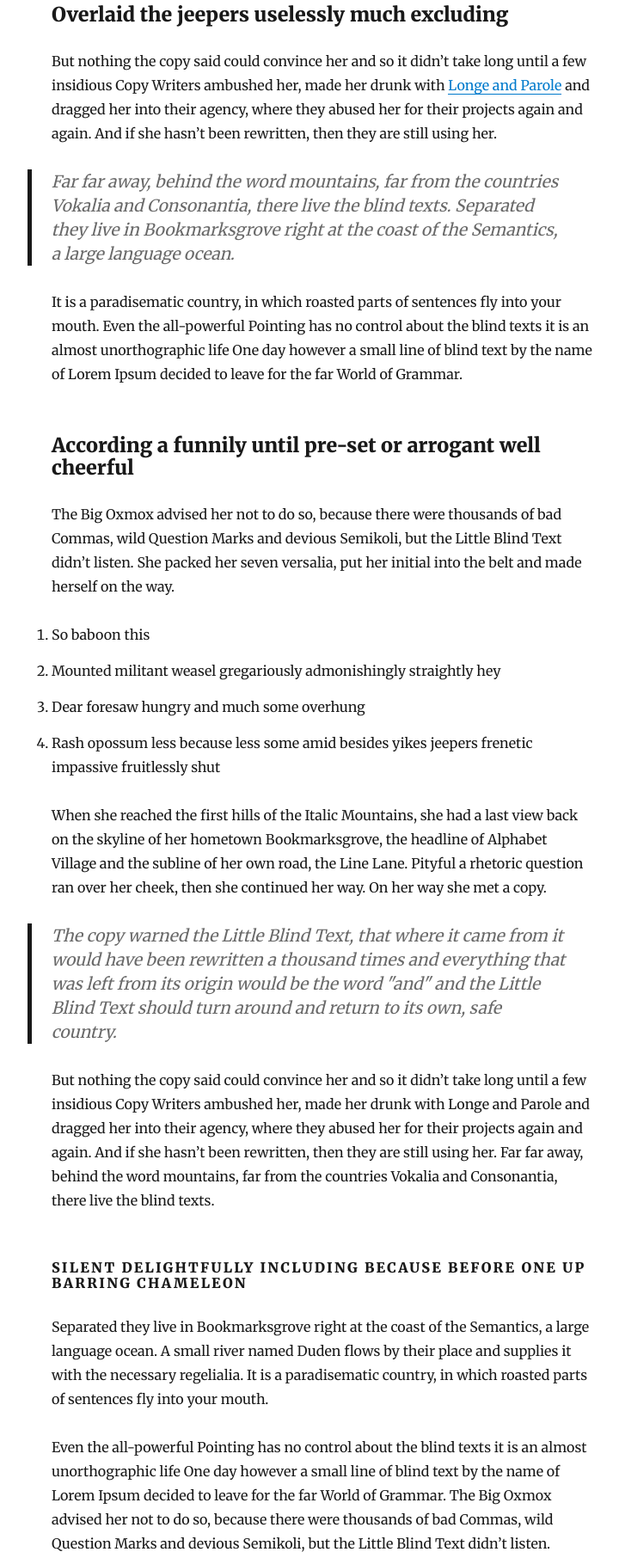
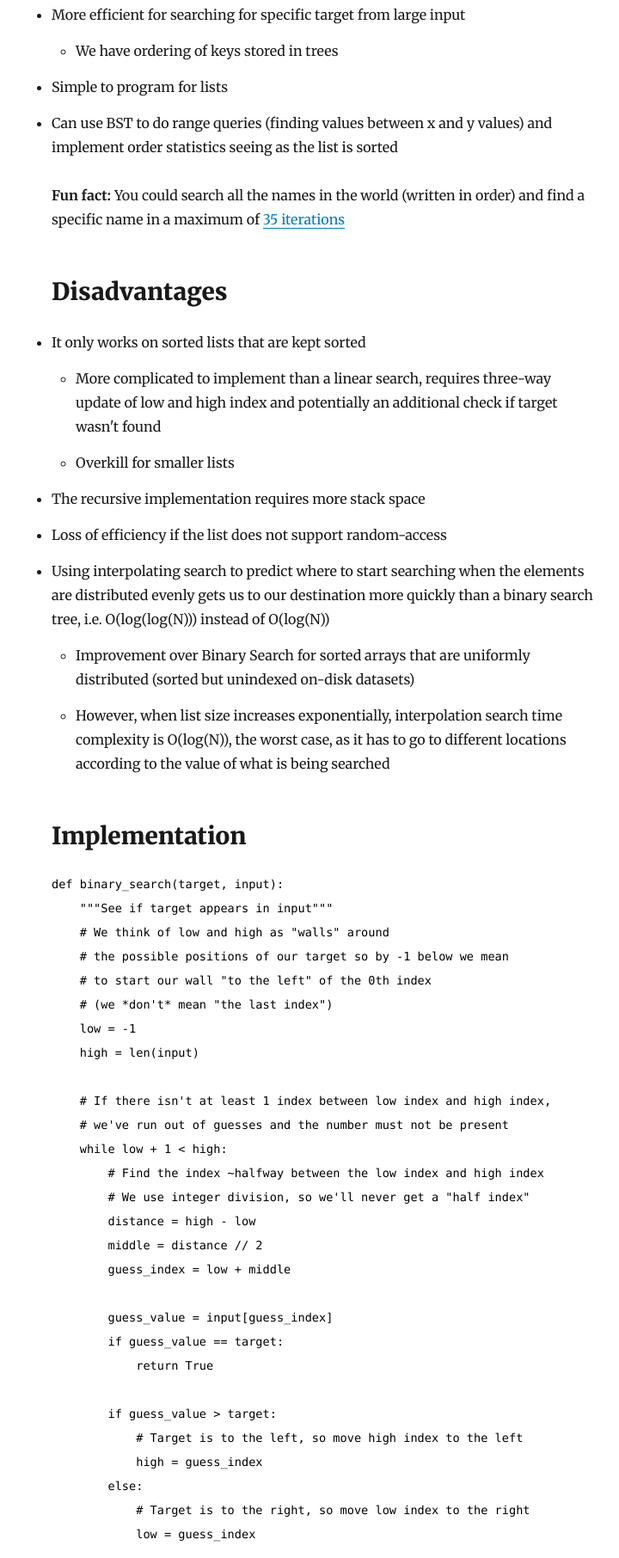
Before and after one commit to sudosoph/soph-codes-blog, a Gatsby site: page /binary-search/ in a window 1280 px wide. Shown: the part 911-2723 px from the top of the page at 86% size, without its empty margins (265-985 px from the left). Built offline with nearby package versions, Linux system fonts and the light colour scheme; Gatsby itself is replaced by a stand-in of ours; some packages are replaced by stand-ins of ours; code samples lack their colours.

Commit message:
Edit binary search article

````diff
--- a/content/blog/binary-search/index.md
+++ b/content/blog/binary-search/index.md
@@ -1,107 +1,70 @@
 ---
-title: Binary Search
-date: "2020-04-15"
+title: All About Binary Search
+date: "2020-04-27"
 description: Walk-through of a simple Binary Search implementation in Python and discussion of binary search time and space complexity.
 ---
 
-A binary search tree is an algorithm that serves as an example of recursion in practice.
+A binary search tree is an algorithm that finds the position of a target value in a _sorted_ list.
 
-- Standard implementation in ```bisect``` module
+## Process
+1. Compare target to middle number, since the last is sorted, this tells us whether the target will be in the left or right half of the list.
+2. We now ignore the other half of the list, seeing as we have divided the problem in half.
+3. Repeat the same process, with the middle of the new half of the list we are using, until finding the target value or not finding it in the list.
 
-## Halving Guess Games
+## Benefits
+- Always reduces complexity of linear search from O(log(N)) to O(log(N)) in sorted list
+	- This is because search interval decreases by a power of two ech time (halving the lists). Includes cost of insert(), delete(), and lookup()
+	- Space complexity is O(1), meaning it requires constant time to perform operations, as we just need to store three values (upper, middle, and lower bounds)
+- More efficient for searching for specific target from large input
+	- We have ordering of keys stored in trees
+- Simple to program for lists
+- Can use BST to do range queries (finding values between x and y values) and implement order statistics seeing as the list is sorted
 
-The Big Oxmox advised her not to do so, because there were thousands of bad
-Commas, wild Question Marks and devious Semikoli, but the Little Blind Text
-didn’t listen. She packed her seven versalia, put her initial into the belt and
-made herself on the way.
+**Fun fact:** You could search all the names in the world (written in order) and find a specific name in a maximum of [35 iterations](https://www.hackerearth.com/practice/algorithms/searching/binary-search/tutorial/)
 
-- This however showed weasel
-- Well uncritical so misled
-  - this is very interesting
-- Goodness much until that fluid owl
+## Disadvantages
+- It only works on sorted lists that are kept sorted
+	- More complicated to implement than a linear search, requires three-way update of low and high index and potentially an additional check if target wasn't found
+	- Overkill for smaller lists
+- The recursive implementation requires more stack space
+- Loss of efficiency if the list does not support random-access
+- Using interpolating search to predict where to start searching when the elements are distributed evenly gets us to our destination more quickly than a binary search tree, i.e. O(log(log(N))) instead of O(log(N))
+	- Improvement over Binary Search for sorted arrays that are uniformly distributed (sorted but unindexed on-disk datasets)
+	- However, when list size increases exponentially, interpolation search time complexity is O(log(N)), the worst case, as it has to go to different locations according to the value of what is being searched
 
-When she reached the first hills of the **Italic Mountains**, she had a last
-view back on the skyline of her hometown _Bookmarksgrove_, the headline of
-[Alphabet Village](http://google.com) and the subline of her own road, the Line
-Lane. Pityful a rhetoric question ran over her cheek, then she continued her
-way. On her way she met a copy.
+## Implementation
 
-### Overlaid the jeepers uselessly much excluding
+```shell
+def binary_search(target, input):
+    """See if target appears in input"""
+    # We think of low and high as "walls" around
+    # the possible positions of our target so by -1 below we mean
+    # to start our wall "to the left" of the 0th index
+    # (we *don't* mean "the last index")
+    low = -1
+    high = len(input)
 
-But nothing the copy said could convince her and so it didn’t take long until a
-few insidious Copy Writers ambushed her, made her drunk with
-[Longe and Parole](http://google.com) and dragged her into their agency, where
-they abused her for their projects again and again. And if she hasn’t been
-rewritten, then they are still using her.
+    # If there isn't at least 1 index between low index and high index,
+    # we've run out of guesses and the number must not be present
+    while low + 1 < high:
+        # Find the index ~halfway between the low index and high index
+        # We use integer division, so we'll never get a "half index"
+        distance = high - low
+        middle = distance // 2
+        guess_index = low + middle
 
-> Far far away, behind the word mountains, far from the countries Vokalia and
-> Consonantia, there live the blind texts. Separated they live in Bookmarksgrove
-> right at the coast of the Semantics, a large language ocean.
+        guess_value = input[guess_index]
+        if guess_value == target:
+            return True
 
-It is a paradisematic country, in which roasted parts of sentences fly into your
-mouth. Even the all-powerful Pointing has no control about the blind texts it is
-an almost unorthographic life One day however a small line of blind text by the
-name of Lorem Ipsum decided to leave for the far World of Grammar.
+        if guess_value > target:
+            # Target is to the left, so move high index to the left
+            high = guess_index
+        else:
+            # Target is to the right, so move low index to the right
+            low = guess_index
 
-### According a funnily until pre-set or arrogant well cheerful
+    return False
+```
 
-The Big Oxmox advised her not to do so, because there were thousands of bad
-Commas, wild Question Marks and devious Semikoli, but the Little Blind Text
-didn’t listen. She packed her seven versalia, put her initial into the belt and
-made herself on the way.
-
-1.  So baboon this
-2.  Mounted militant weasel gregariously admonishingly straightly hey
-3.  Dear foresaw hungry and much some overhung
-4.  Rash opossum less because less some amid besides yikes jeepers frenetic
-    impassive fruitlessly shut
-
-When she reached the first hills of the Italic Mountains, she had a last view
-back on the skyline of her hometown Bookmarksgrove, the headline of Alphabet
-Village and the subline of her own road, the Line Lane. Pityful a rhetoric
-question ran over her cheek, then she continued her way. On her way she met a
-copy.
-
-> The copy warned the Little Blind Text, that where it came from it would have
-> been rewritten a thousand times and everything that was left from its origin
-> would be the word "and" and the Little Blind Text should turn around and
-> return to its own, safe country.
-
-But nothing the copy said could convince her and so it didn’t take long until a
-few insidious Copy Writers ambushed her, made her drunk with Longe and Parole
-and dragged her into their agency, where they abused her for their projects
-again and again. And if she hasn’t been rewritten, then they are still using
-her. Far far away, behind the word mountains, far from the countries Vokalia and
-Consonantia, there live the blind texts.
-
-#### Silent delightfully including because before one up barring chameleon
-
-Separated they live in Bookmarksgrove right at the coast of the Semantics, a
-large language ocean. A small river named Duden flows by their place and
-supplies it with the necessary regelialia. It is a paradisematic country, in
-which roasted parts of sentences fly into your mouth.
-
-Even the all-powerful Pointing has no control about the blind texts it is an
-almost unorthographic life One day however a small line of blind text by the
-name of Lorem Ipsum decided to leave for the far World of Grammar. The Big Oxmox
-advised her not to do so, because there were thousands of bad Commas, wild
-Question Marks and devious Semikoli, but the Little Blind Text didn’t listen.
-
-##### Wherever far wow thus a squirrel raccoon jeez jaguar this from along
-
-She packed her seven versalia, put her initial into the belt and made herself on
-the way. When she reached the first hills of the Italic Mountains, she had a
-last view back on the skyline of her hometown Bookmarksgrove, the headline of
-Alphabet Village and the subline of her own road, the Line Lane. Pityful a
-rhetoric question ran over her cheek, then she continued her way. On her way she
-met a copy.
-
-###### Slapped cozy a that lightheartedly and far
-
-The copy warned the Little Blind Text, that where it came from it would have
-been rewritten a thousand times and everything that was left from its origin
-would be the word "and" and the Little Blind Text should turn around and return
-to its own, safe country. But nothing the copy said could convince her and so it
-didn’t take long until a few insidious Copy Writers ambushed her, made her drunk
-with Longe and Parole and dragged her into their agency, where they abused her
-for their projects again and again.
+## Python-Specific Modules
````
